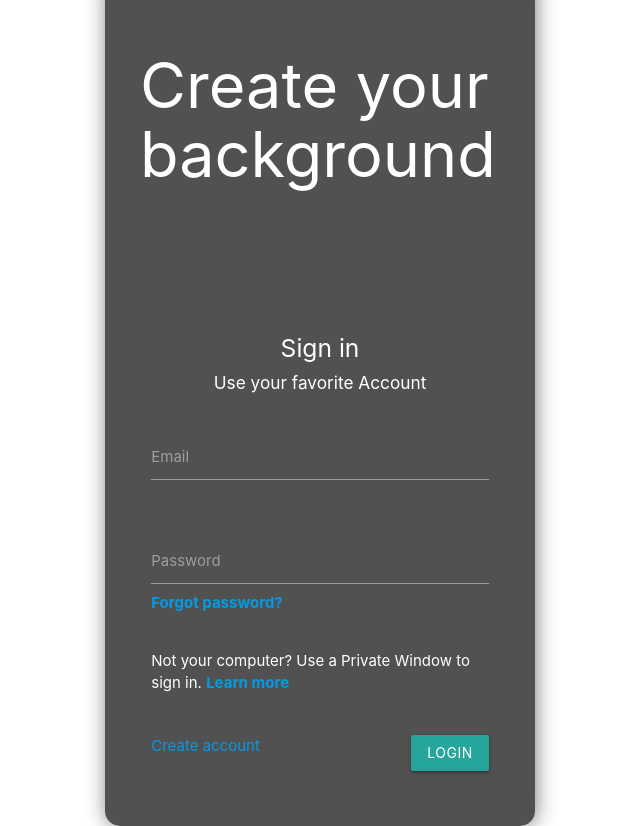
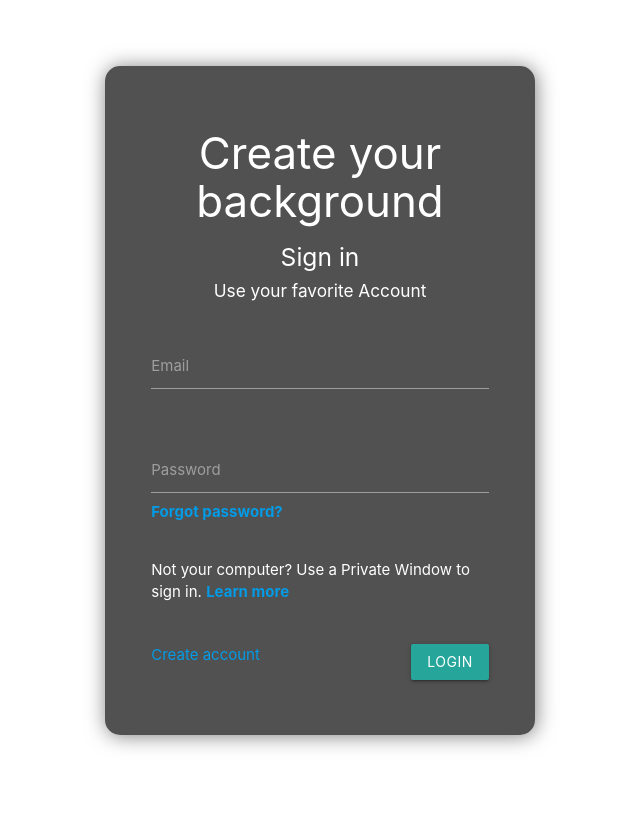
Before and after one commit to Amauryh24/workshop-threejs, a plain HTML site: page html/ex-03.html in a window 1280 px wide. Shown: the whole page, without its empty margins (320-960 px from the left). After the commit the page ends 800 px from the top, so only its background shows below. Drawn offline with nearby package versions, Linux system fonts and the light colour scheme; a script that the page names is missing; files whose address does not match are found by name.

Commit message:
modify display

```diff
--- a/html/ex-03.html
+++ b/html/ex-03.html
@@ -11,10 +11,8 @@
   </head>
   <body>
     <div class="login-div">
-      <h1>Create your background</h1>
-      <div class="row">
-        <div class="logo"></div>
-      </div>
+      <h3 class="center-align">Create your background</h1>
+
       <div class="row center-align">
         <h5>Sign in</h5>
         <h6>Use your favorite Account</h6>
```
